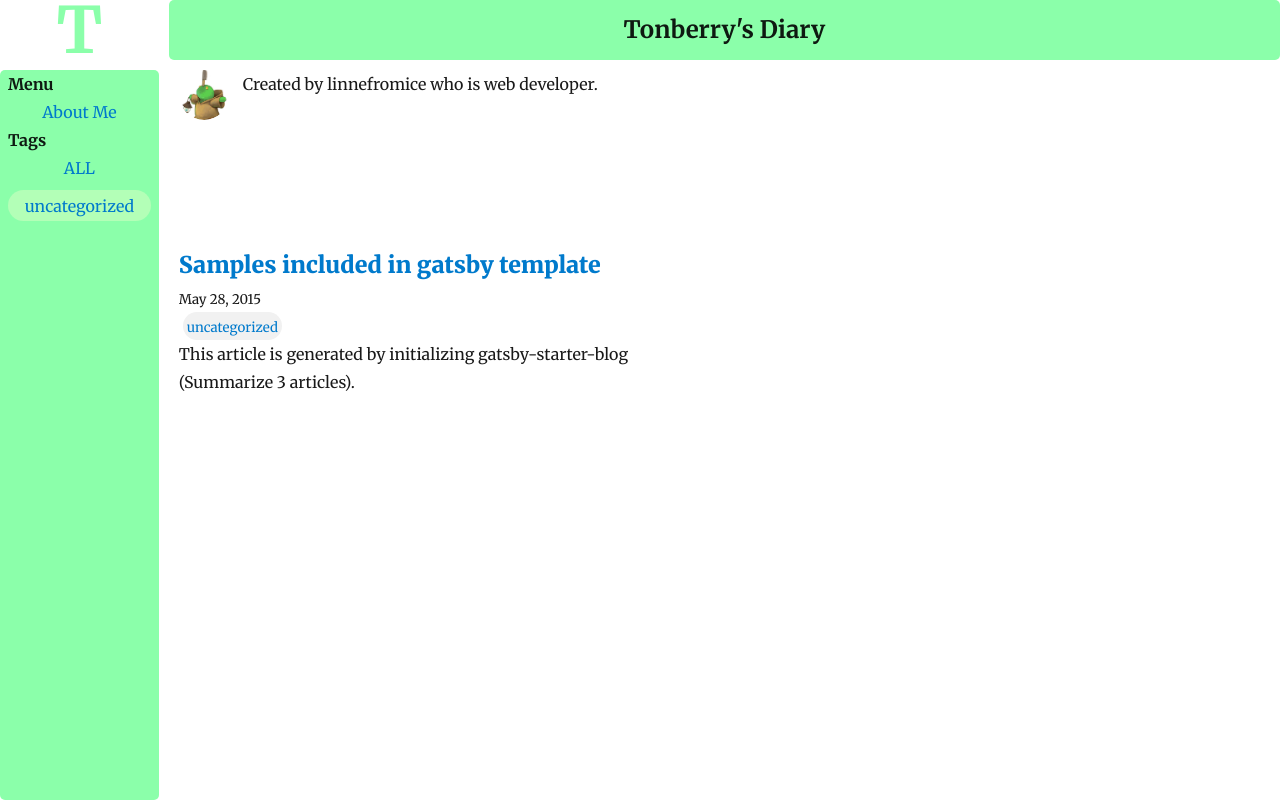
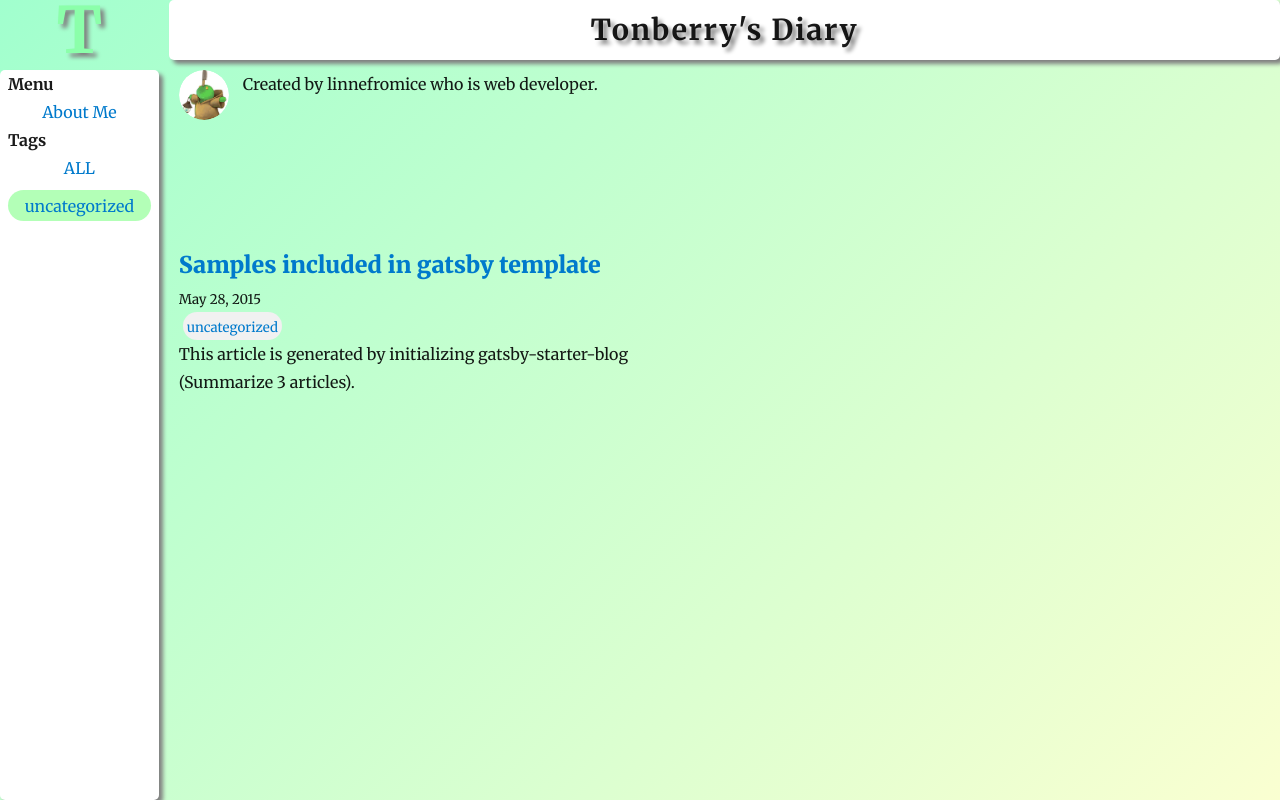
Before and after one commit to linnefromice/blog_practice, a Gatsby site in the folder gatsby_one/: page / in a window 1280 px wide. Built offline with nearby package versions, Linux system fonts and the light colour scheme; Gatsby itself is replaced by a stand-in of ours; some packages are replaced by stand-ins of ours.

Commit message:
update blog project - update global design

```diff
--- a/gatsby_one/src/components/layout.js
+++ b/gatsby_one/src/components/layout.js
@@ -4,6 +4,7 @@ import styled from "styled-components"
 import Sidebar from "./sidebar"
 
 const RootContainer = styled.div`
+  background: linear-gradient(135deg, #A1FFCE 0%, #FAFFD1 100%);
   display: grid;
   width: 100vw;
   height: 100vh;
@@ -23,23 +24,28 @@ const LogoLetter = styled.span`
   color: #8BFFAA;
   font-weight: bold;
   text-align: center;
+  text-shadow: 4px 4px 4px gray;
 `
 const GlobalHeader = styled.div`
-  background-color: #8BFFAA;
+  background-color: white;
   border-radius: 5px;
   display: flex;
   align-items: center;
   justify-content: center;
+  box-shadow: 4px 4px 4px gray;
 `
 const Title = styled.div`
   display: inline-block;
-  font-size: 1.5rem;
+  font-size: 1.8rem;
   font-weight: bold;
+  letter-spacing: 0.1rem;
+  text-shadow: 4px 4px 4px gray;
 `
 const GlobalDrawer = styled.div`
-  background-color: #8BFFAA;
+  background-color: white;
   border-radius: 5px;
   display: flex;
+  box-shadow: 4px 4px 4px gray;
 `
 const ContentArea = styled.div`
   overflow-y: scroll;
```
